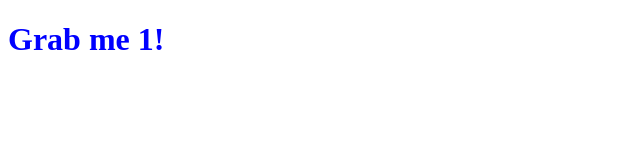
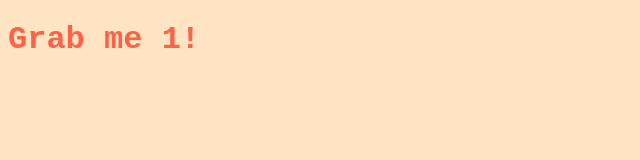
Before and after one commit to Choi-HyunHo/JavaScript, a plain HTML site: page browser/index.html in a window 1280 px wide. Both pictures are taken after a click on the element "Grab me 1!". Shown: the whole page, without its empty margins (0-640 px from the left). Drawn offline with Linux system fonts and the light colour scheme.

Commit message:
classList 연습

```diff
--- a/browser/app.js
+++ b/browser/app.js
@@ -1,14 +1,14 @@
 const title = document.querySelector(".name h1");
 
 function handleTitleClick(){
-    const currentColor = title.style.color;
-    let newColor;
-    if(currentColor === "blue"){
-        newColor = "tomato";
-    } else{
-        newColor = "blue";
-    }
-    title.style.color = newColor;
+    const clickedClass = "clicked";
+  if(title.classList.contains(clickedClass)){ // classList 가 clicked를 포함하고 있는지만을 확인
+    //만약 clickedClass title의 classList에 포함되어 있다면
+      title.classList.remove(clickedClass);
+  } else {
+    //만약 clickedClass title의 classList에 포함되어 있지 않다면,
+      title.classList.add(clickedClass);
+  }
 }
 
 
--- a/browser/index.html
+++ b/browser/index.html
@@ -5,10 +5,11 @@
     <meta http-equiv="X-UA-Compatible" content="IE=edge">
     <meta name="viewport" content="width=device-width, initial-scale=1.0">
     <title>Document</title>
+    <link rel="stylesheet" href="style.css">
 </head>
 <body>
     <div class="name">
-        <h1>Grab me 1!</h1>
+        <h1 class="font-basic">Grab me 1!</h1>
     </div>
 
     <script src="app.js"></script>
--- /dev/null
+++ b/browser/style.css
@@ -0,0 +1,15 @@
+body{
+    background-color: bisque;
+}
+
+h1{
+    color: cornflowerblue;;
+}
+
+.clicked{
+    color: tomato;;
+}
+
+.font-basic{
+    font-family: 'Courier New', Courier, monospace;
+}
```
